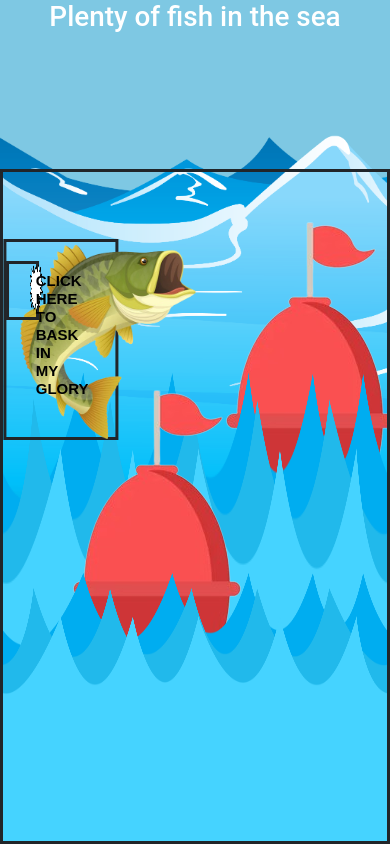
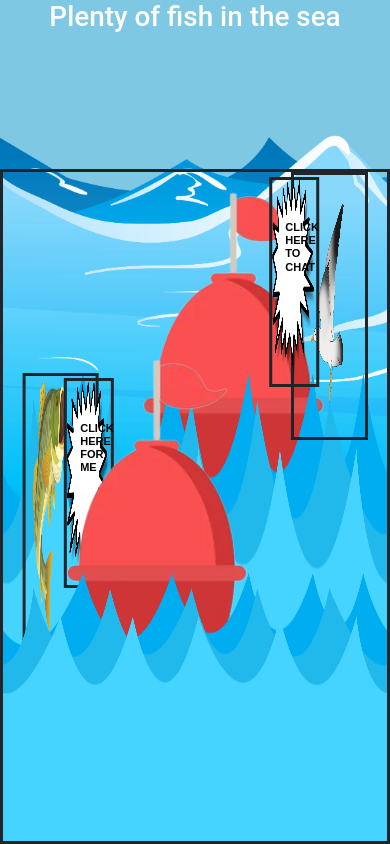
Before and after one commit to HannahSMMcCormick/CS1534-CA4, a website: page public/index.html in a window 390 px wide. Drawn offline with nearby package versions, Linux system fonts and the light colour scheme.

Commit message:
Fixed preportions, still gotta do media queries

```diff
--- a/public/css/demo.css
+++ b/public/css/demo.css
@@ -40,6 +40,7 @@ h1{
     left: 40%;
     transform: translateX(-50%);
     z-index: 3;
+    height:80%;
   }
 
 .wave{
@@ -52,8 +53,9 @@ h1{
 
 .Buoy2 {
   position: absolute;
-  left:80%;
+  left:60%;
   bottom: 30%;
+  height:80%;
   transform: translateX(-50%);
   z-index: 1;
 }
@@ -69,11 +71,11 @@ max-width:100%;
 
 .Fish-container {
   position: absolute;
-  height:30%;
-  width:30%;
+  height:40%;
+  width:20%;
   border-style: solid;
   left: 15%;
-  bottom:60%;
+  bottom:30%;
   transform: translateX(-50%);
   z-index: 3;
 }
@@ -81,14 +83,16 @@ max-width:100%;
 .Fish{
   position: absolute;
   left: 10%;
-  height:200px;
+  height:100%;
+  width: 50%;
 }
 .Speach-container{
   position: absolute;
-  height:30%;
-  width:30%;
+  top:1%;
+  height:80%;
+  width:70%;
   border-style: solid;
-  left: 15%;
+  left: 90%;
   bottom:60%;
   transform: translateX(-50%);
   z-index: 3;
@@ -98,11 +102,11 @@ max-width:100%;
 .FishText{
 
   color:black;
-  font-size: 15px;
+  font-size: 11px;
   font-weight: bold;
   position: absolute;
-  left: 100%;
-  top: 15%;
+  left: 30%;
+  top: 20%;
   z-index: 3;
   max-height:20%;
   max-width: 20%;
@@ -112,48 +116,74 @@ max-width:100%;
 
 }
 
-
 .Speach{
 
   position: absolute;
-  left: 80%;
+  left: 0%;
   top: 0%;
   z-index: 3;
   height:100%;
-  width:50% ;
+  width:100% ;
+}
+
+.Seagull-Container{
+  position: absolute;
+  height:40%;
+  width:20%;
+  border-style: solid;
+  right: 5%;
+  bottom:60%;
+  z-index: 3;
+
 }
 
 .Seagull{
 
   position: absolute;
-  left: 1000px;
-  top: 20px;
-  z-index: 5;
-  height:200px;
+  right: 0%;
+  top:0%;
+  height:100%;
+  width: 100%;
+}
+
+
+.Speach-container2{
+
+  position: absolute;
+  top:1%;
+  height:80%;
+  width:70%;
+  border-style: solid;
+  left: 0%;
+  bottom:60%;
+  transform: translateX(-50%);
+  z-index: 3;
+
 
 }
 
 .Speach2{
-
   position: absolute;
-  left: 900px;
-  top: 10px;
-  z-index: 1;
-  height:150px;
+  left: 0%;
+  top: 0%;
+  z-index: 3;
+  height:100%;
+  width:100% ;
 
 }
 
 .SeagullText{
 
   color:black;
-  font-size: 20px;
+  font-size: 11px;
   font-weight: bold;
   position: absolute;
-  left: 950px;
-  top: 30px;
-  z-index: 2;
-  max-height:50px;
-  max-width: 50px;
+  left: 30%;
+  top: 20%;
+  z-index: 3;
+  max-height:20%;
+  max-width: 20%;
+  text-align: center;
 
 
 
--- a/public/index.html
+++ b/public/index.html
@@ -25,7 +25,7 @@
         <img class="Fish" src="Fish.png">
         <div class="Speach-container">
         <img class="Speach" src="speech-bubble.webp">
-        <h2 class="FishText">CLICK HERE TO BASK IN MY GLORY</h2>
+        <h2 class="FishText">CLICK HERE FOR ME</h2>
         </div>
     </div>
 
@@ -35,16 +35,19 @@
           <img class="Buoy" src="seabuoy.png">
           </a>
 
-<!--
+
+          <div class="Seagull-Container">
+          <img class="Seagull" src="Seagull.png">
+          <div class="Speach-container2">
           <img class="Speach2" src="speech-bubble.webp">
-
           <h2 class="SeagullText">CLICK HERE TO CHAT</h2>
-
-          <img class="Seagull" src="Seagull.png"> -->
+        </div>
+      </div>
 
 
 
           <img class="wave" src="waves.webp">
+
           <a href="chat.html">
             <img class="Buoy2" src="seabuoy.png">
             </a>
```
